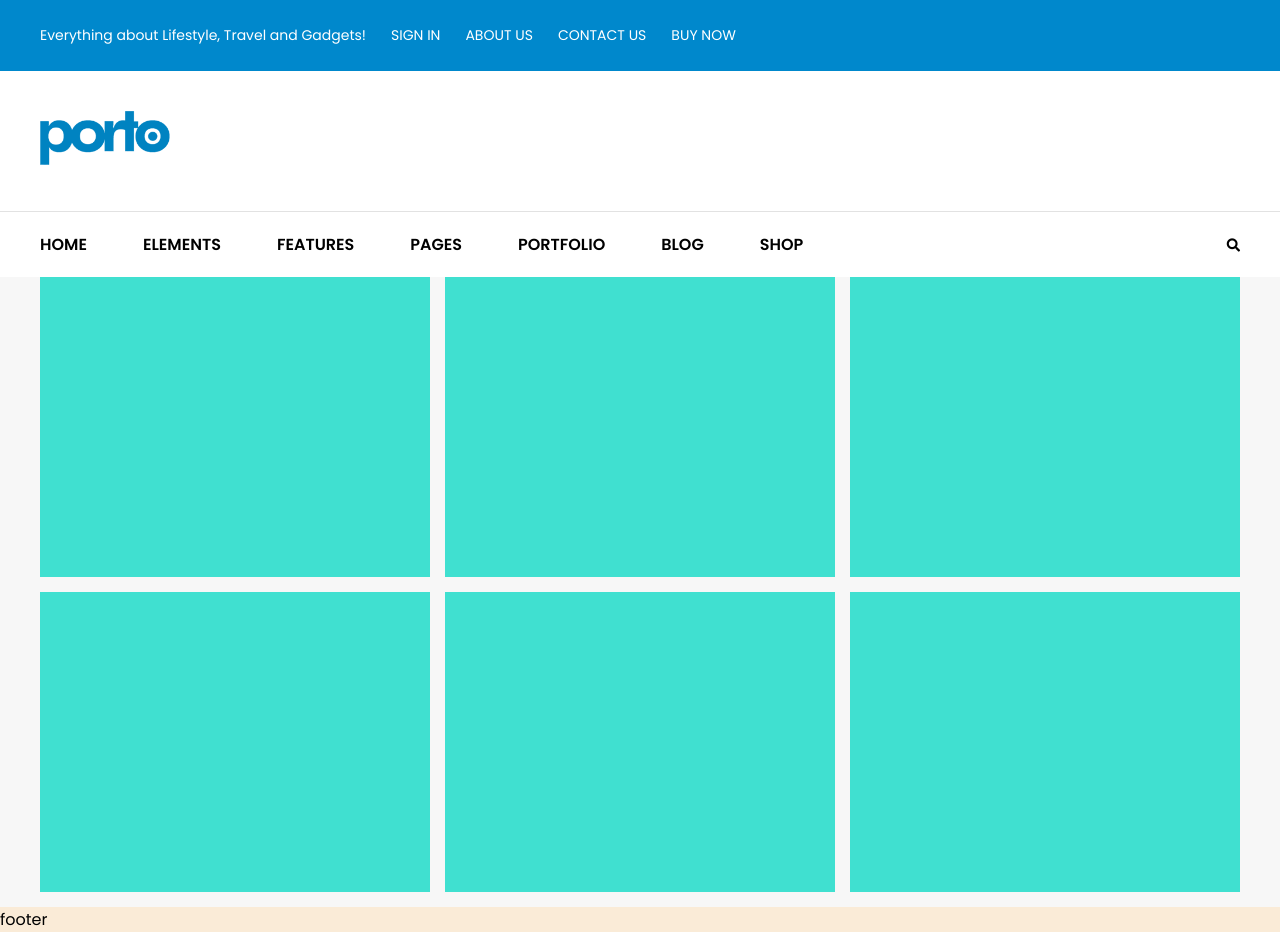
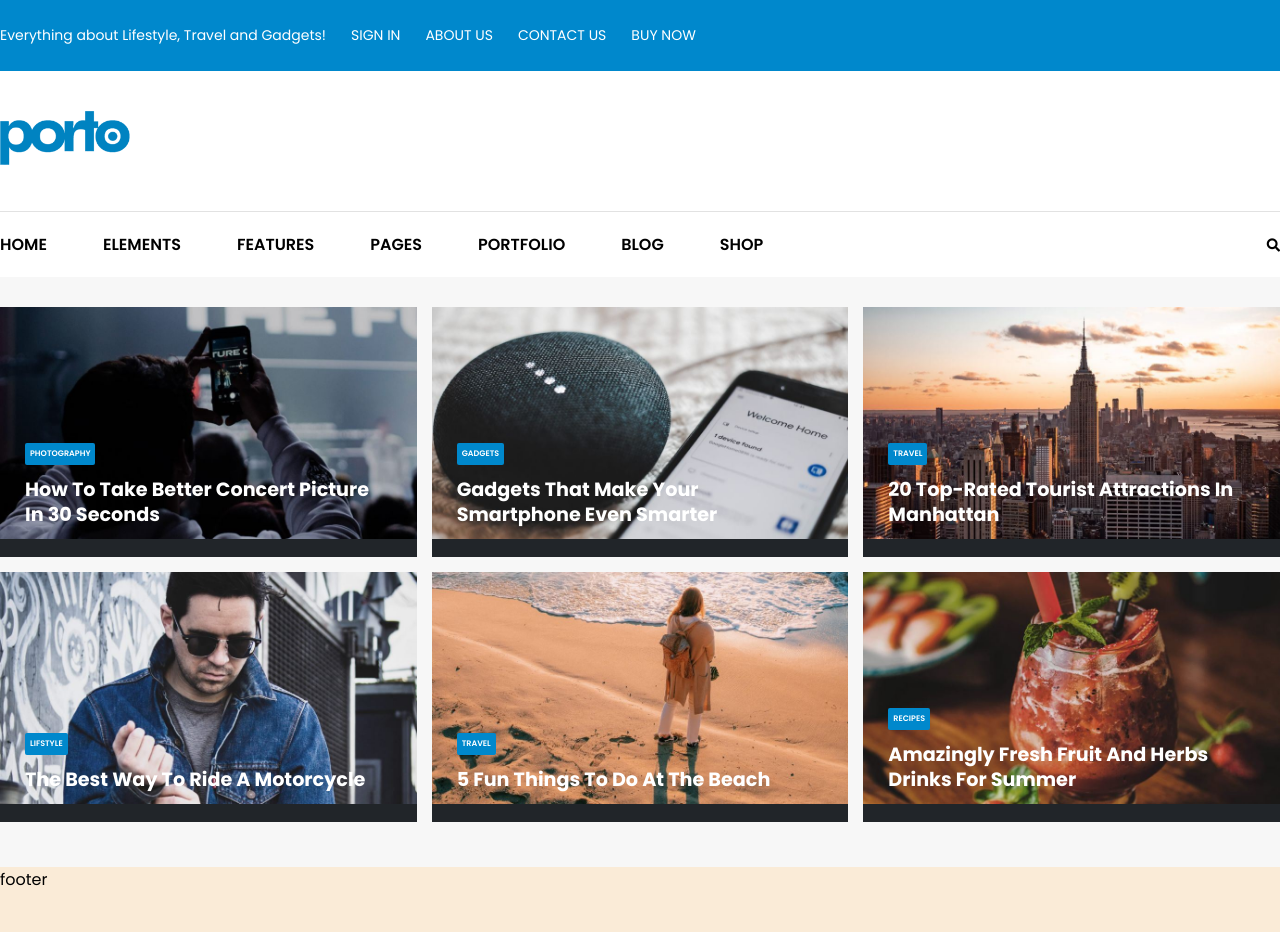
Before and after one commit to mauro-20/proj-html-vuejs, a Vue app: page / in a window 1280 px wide. After the commit the page ends 892 px from the top, so only its background shows below. Built offline with nearby package versions, Linux system fonts and the light colour scheme.

Commit message:
add hero cards

```diff
--- a/src/assets/style/common.scss
+++ b/src/assets/style/common.scss
@@ -1,7 +1,7 @@
 // variables
 @import './variables.scss';
 // font
-@import url('https://fonts.googleapis.com/css2?family=Poppins:ital,wght@0,200;0,300;0,400;0,600;0,700;0,900;1,400&display=swap');
+@import url('https://fonts.googleapis.com/css2?family=Poppins:ital,wght@0,200;0,300;0,400;0,600;0,700;0,800;0,900;1,400&display=swap');
 // fontawsome
 @import '~@fortawesome/fontawesome-free/css/all.css';
 
@@ -26,6 +26,6 @@ a{
 }
 
 .container{
-  max-width: 75rem;
+  max-width: 87.5rem;
   margin: 0 auto;
 }
--- a/src/components/Main.vue
+++ b/src/components/Main.vue
@@ -1,6 +1,6 @@
 <template>
   <main>
-    <Hero />
+    <Hero :posts="heroPosts"/>
   </main>
 </template>
 
@@ -11,6 +11,48 @@ export default {
   name: 'Main',
   components: {
     Hero
+  },
+  data() {
+    return {
+      heroPosts: [
+        {
+          url: require('../assets/images/blog-46.jpg'),
+          title: 'how to take better concert picture in 30 seconds',
+          tag: 'photography',
+          content: 'Quisquam numquam aspernatur accusantium iusto blanditiis quis pariatur fugiat, eius vero perferendis!'
+        },
+        {
+          url: require('../assets/images/blog-47.jpg'),
+          title: 'gadgets that make your smartphone even smarter',
+          tag: 'gadgets',
+          content: 'Quisquam numquam aspernatur accusantium iusto blanditiis quis pariatur fugiat, eius vero perferendis!'
+        },
+        {
+          url: require('../assets/images/blog-48.jpg'),
+          title: '20 top-rated tourist attractions in manhattan',
+          tag: 'travel',
+          content: 'Quisquam numquam aspernatur accusantium iusto blanditiis quis pariatur fugiat, eius vero perferendis!'
+        },
+        {
+          url: require('../assets/images/blog-49.jpg'),
+          title: 'the best way to ride a motorcycle',
+          tag: 'lifstyle',
+          content: 'Quisquam numquam aspernatur accusantium iusto blanditiis quis pariatur fugiat, eius vero perferendis!'
+        },
+        {
+          url: require('../assets/images/blog-50.jpg'),
+          title: '5 fun things to do at the beach',
+          tag: 'travel',
+          content: 'Quisquam numquam aspernatur accusantium iusto blanditiis quis pariatur fugiat, eius vero perferendis!'
+        },
+        {
+          url: require('../assets/images/blog-51.jpg'),
+          title: 'amazingly fresh fruit and herbs drinks for summer',
+          tag: 'recipes',
+          content: 'Quisquam numquam aspernatur accusantium iusto blanditiis quis pariatur fugiat, eius vero perferendis!'
+        }
+      ]
+    }
   }
 }
 </script>
--- a/src/components/main/Hero.vue
+++ b/src/components/main/Hero.vue
@@ -1,12 +1,11 @@
 <template>
   <section class="hero">
     <div class="container">
-      <HeroCard />
-      <HeroCard />
-      <HeroCard />
-      <HeroCard />
-      <HeroCard />
-      <HeroCard />
+      <ul>
+        <li v-for="(post, index) in posts" :key="index">
+          <HeroCard :url="post.url" :tag="post.tag" :title="post.title" :content="post.content"/>
+        </li>
+      </ul>
     </div>
   </section>
 </template>
@@ -19,6 +18,9 @@ export default {
   components: {
     HeroCard,
   },
+  props: {
+    posts: Object
+  }
 };
 </script>
 
@@ -27,12 +29,13 @@ export default {
 
   .hero{
     background-color: $bg-light-200;
+    padding: 30px 0;
 
-    .container {
+    ul{
       display: flex;
       flex-wrap: wrap;
 
-      *{
+      li{
         width: calc((100% - 30px) / 3);
         margin-right: 15px;
         margin-bottom: 15px;
--- a/src/components/main/HeroCard.vue
+++ b/src/components/main/HeroCard.vue
@@ -1,12 +1,23 @@
 <template>
   <div class="card">
-
+    <img :src="url">
+    <div class="text">
+      <div class="tag">{{tag}}</div>
+      <div class="title">{{title}}</div>
+      <div class="content">{{content}}</div>
+    </div>
   </div>
 </template>
 
 <script>
 export default {
-  name:'HeroCard'
+  name:'HeroCard',
+  props: {
+    url: String,
+    tag: String,
+    title: String,
+    content: String
+  }
 }
 </script>
 
@@ -14,8 +25,54 @@ export default {
   @import '../../assets/style/variables';
 
   .card{
-    height: 300px;
-    background-color: turquoise;
+    position: relative;
+    height: 250px;
+    overflow: hidden;
+    background-color: $bg-dark-800;
+
+    img{
+      width: 100%;
+      object-fit: cover;
+
+    }
+    .text{
+      position: absolute;
+      bottom: 0;
+      padding: 30px 25px;
+      color: $text-light-100;
+      cursor: context-menu;
+
+      .tag{
+        display: inline-block;
+        margin-bottom: 12px;
+        padding: 5px;
+        border-radius: 2px;
+        background-color: $bg-primary;
+        font-size: 8px;
+        font-weight: 600;
+        text-transform: uppercase;
+      }
+      .title{
+        text-transform: capitalize;
+        font-size: 1.2rem;
+        font-weight: 700;
+        line-height: 1.5625rem;
+      }
+      .content{
+        display: none;
+        font-size: 12px;
+        font-weight: 800;
+        color: $text-light-300;
+        line-height: 1.5rem;
+      }
+    }
+
+    &:hover img{
+      opacity: 0.2;
+    }
+    &:hover .content{
+      display: block;
+    }
   }
 
 </style>
```
